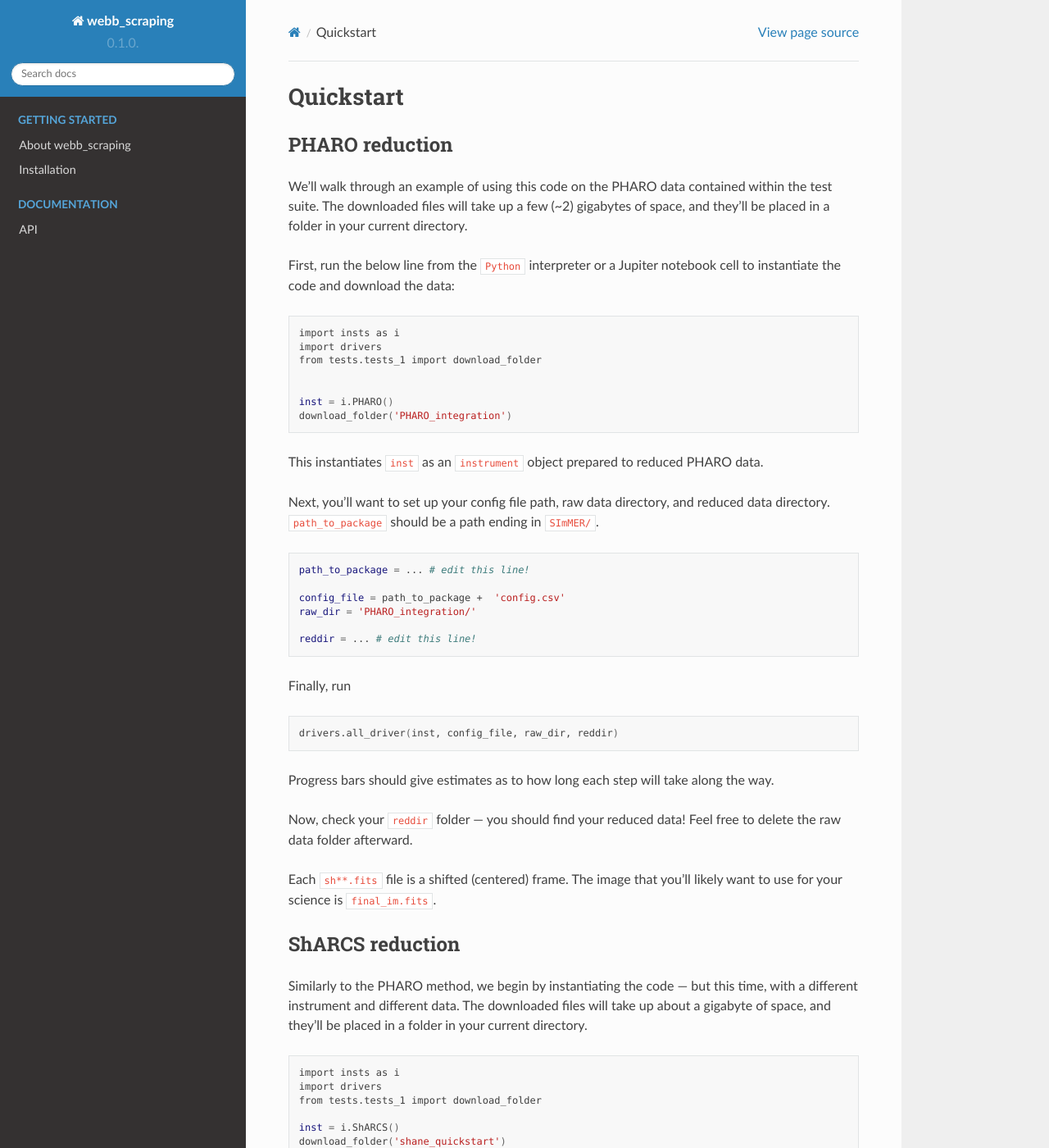
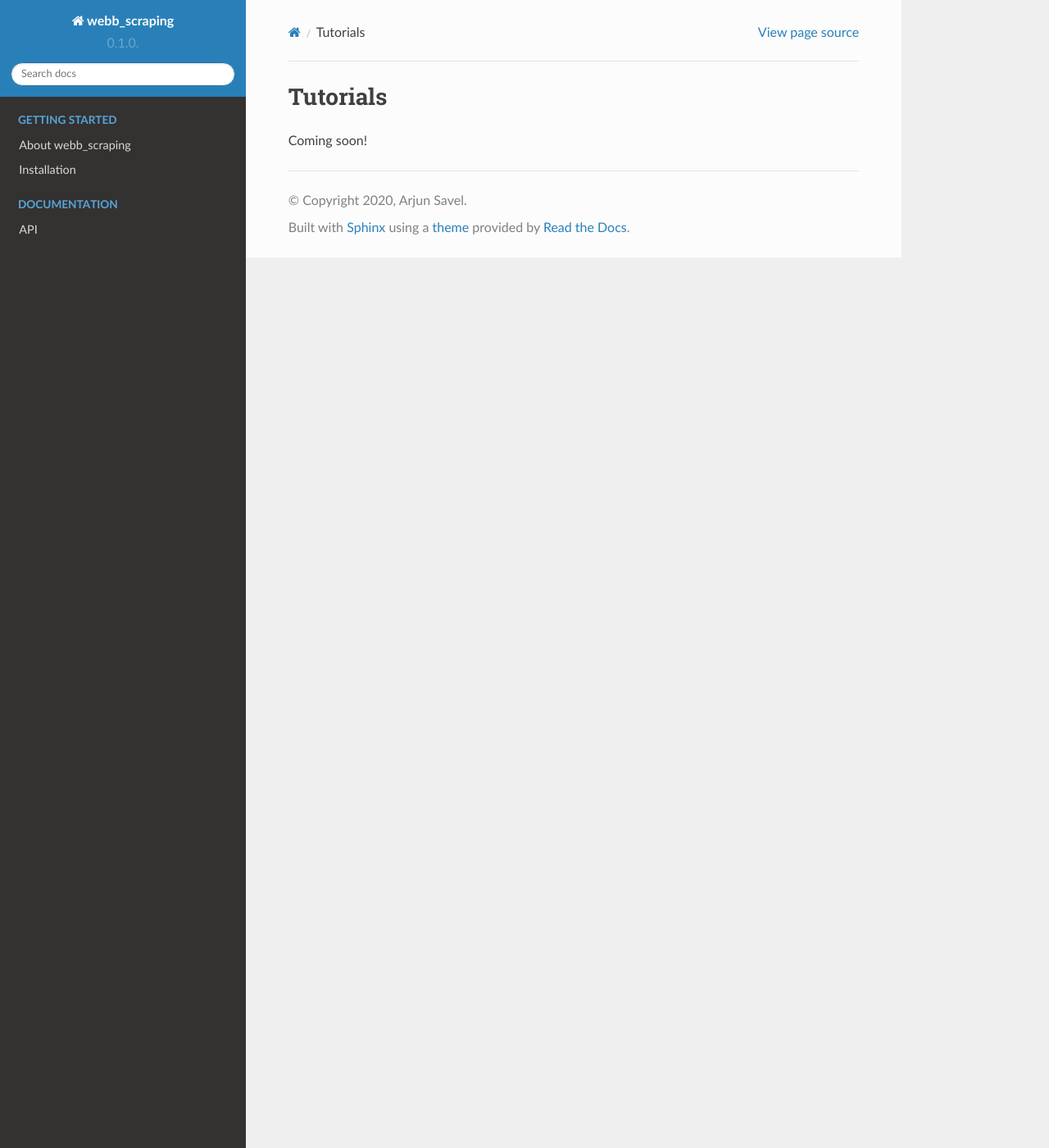
Before and after one commit to arjunsavel/webb_scraping, a Sphinx documentation site: the page built from docs/source/pages/Using.rst, in a window 1280 px wide and 1400 px high. Shown: the whole window at 82% size. Built offline with Sphinx 7.4.7 and the Read the Docs theme 2.0.0, drawn with Linux system fonts in a browser that asks for light colours; pages that are not in the unit, such as notebooks, are missing from menus; some of the changed text lies outside the part shown.

Commit message:
walked back idea of tutorials

```diff
--- a/docs/source/index.rst
+++ b/docs/source/index.rst
@@ -12,6 +12,7 @@ Welcome to webb_scraping's documentation!
 
    pages/about
    pages/installation
+   pages/using
 
 .. toctree::
    :maxdepth: 2
--- a/docs/source/pages/Using.rst
+++ b/docs/source/pages/Using.rst
@@ -1,83 +1,3 @@
-Quickstart
+Tutorials
 ============
-
-PHARO reduction
----------------
-We'll walk through an example of using this code on the PHARO data contained within the test suite. The downloaded files will take up a few (~2) gigabytes of space, and they'll be placed in a folder in your current directory.
-
-
-First, run the below line from the :code:`Python` interpreter or a Jupiter notebook cell to instantiate the code and download the data:
-
-.. code-block:: bash
-
-    import insts as i
-    import drivers
-    from tests.tests_1 import download_folder
-
-
-    inst = i.PHARO()
-    download_folder('PHARO_integration')
-
-This instantiates :code:`inst` as an :code:`instrument` object prepared to reduced PHARO data.
-
-Next, you'll want to set up your config file path, raw data directory, and reduced data directory. :code:`path_to_package` should be a path ending in :code:`SImMER/`.
-
-.. code-block:: bash
-
-    path_to_package = ... # edit this line!
-
-    config_file = path_to_package +  'config.csv'
-    raw_dir = 'PHARO_integration/'
-
-    reddir = ... # edit this line!
-
-Finally, run
-
-.. code-block:: bash
-
-    drivers.all_driver(inst, config_file, raw_dir, reddir)
-
-Progress bars should give estimates as to how long each step will take along the way.
-
-Now, check your :code:`reddir` folder — you should find your reduced data! Feel free to delete the raw data folder afterward.
-
-Each :code:`sh**.fits` file is a shifted (centered) frame. The image that you'll likely want to use for your science is :code:`final_im.fits`.
-
-ShARCS reduction
------------------
-Similarly to the PHARO method, we begin by instantiating the code — but this time, with a different instrument and different data. The downloaded files will take up about a gigabyte of space, and they'll be placed in a folder in your current directory.
-
-.. code-block:: bash
-
-    import insts as i
-    import drivers
-    from tests.tests_1 import download_folder
-
-    inst = i.ShARCS()
-    download_folder('shane_quickstart')
-
-This instantiates :code:`inst` as an :code:`instrument` object prepared to reduced ShARCS data.
-
-
-Next, you'll want to set up your config file path, raw data directory, and reduced data directory. :code:`path_to_package` should be a path ending in :code:`SImMER/`.
-
-.. code-block:: bash
-
-    path_to_package = ... # edit this line!
-
-    config_file = path_to_package +  'config_shane.csv'
-    raw_dir = 'shane_quickstart/'
-
-    reddir = ... # edit this line!
-
-Finally, run
-
-.. code-block:: bash
-
-    drivers.all_driver(inst, config_file, raw_dir, reddir)
-
-Progress bars should give estimates as to how long each step will take along the way.
-
-Now, check your :code:`reddir` folder — you should find your reduced data! Feel free to delete the raw data folder afterward.
-
-Each :code:`sh**.fits` file is a shifted (centered) frame. The image that you'll likely want to use for your science is :code:`final_im.fits`.
+Coming soon!
```
Also changed, not shown: docs/source/pages/overview.rst (deleted, +0 -23 lines).
